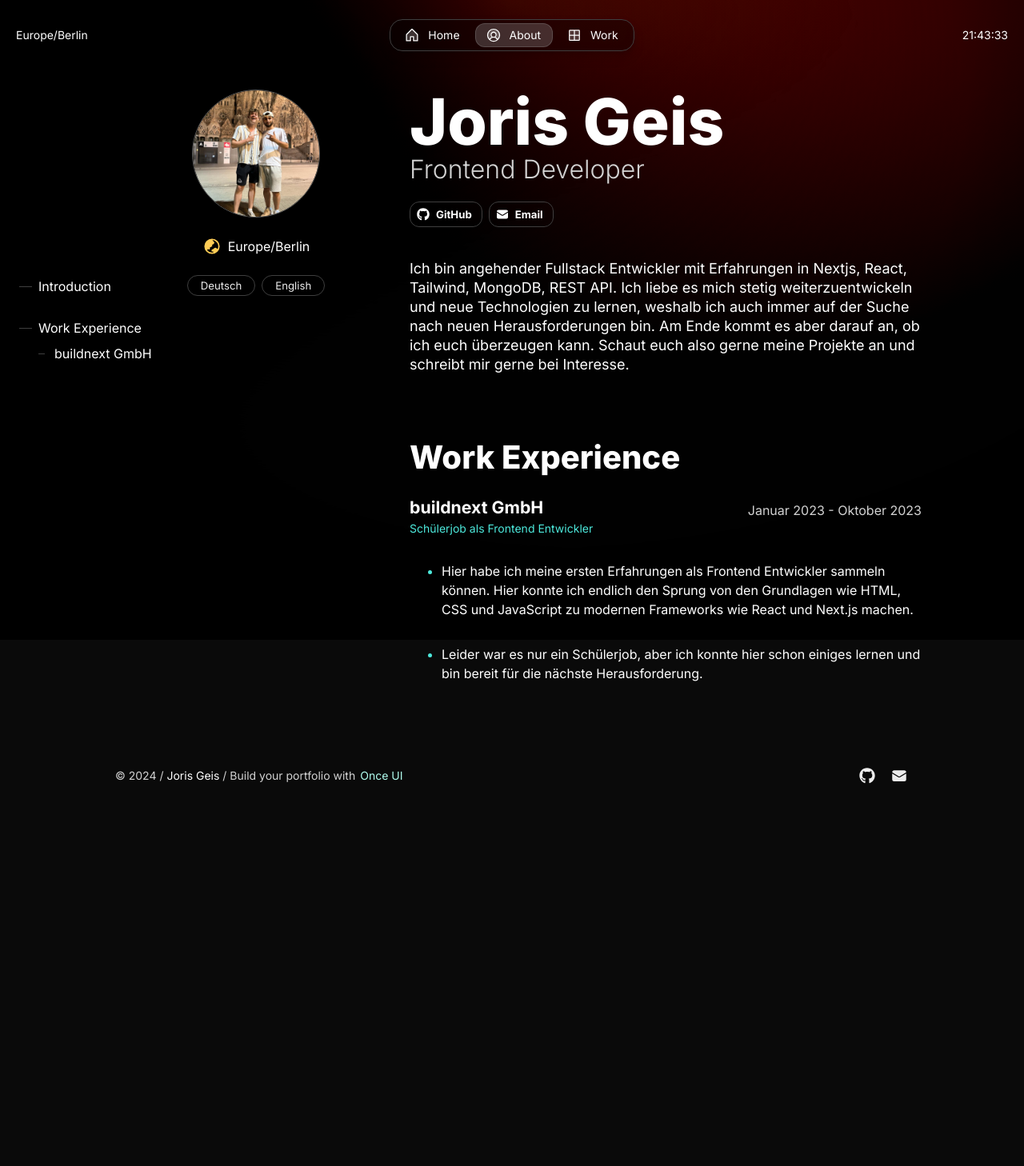
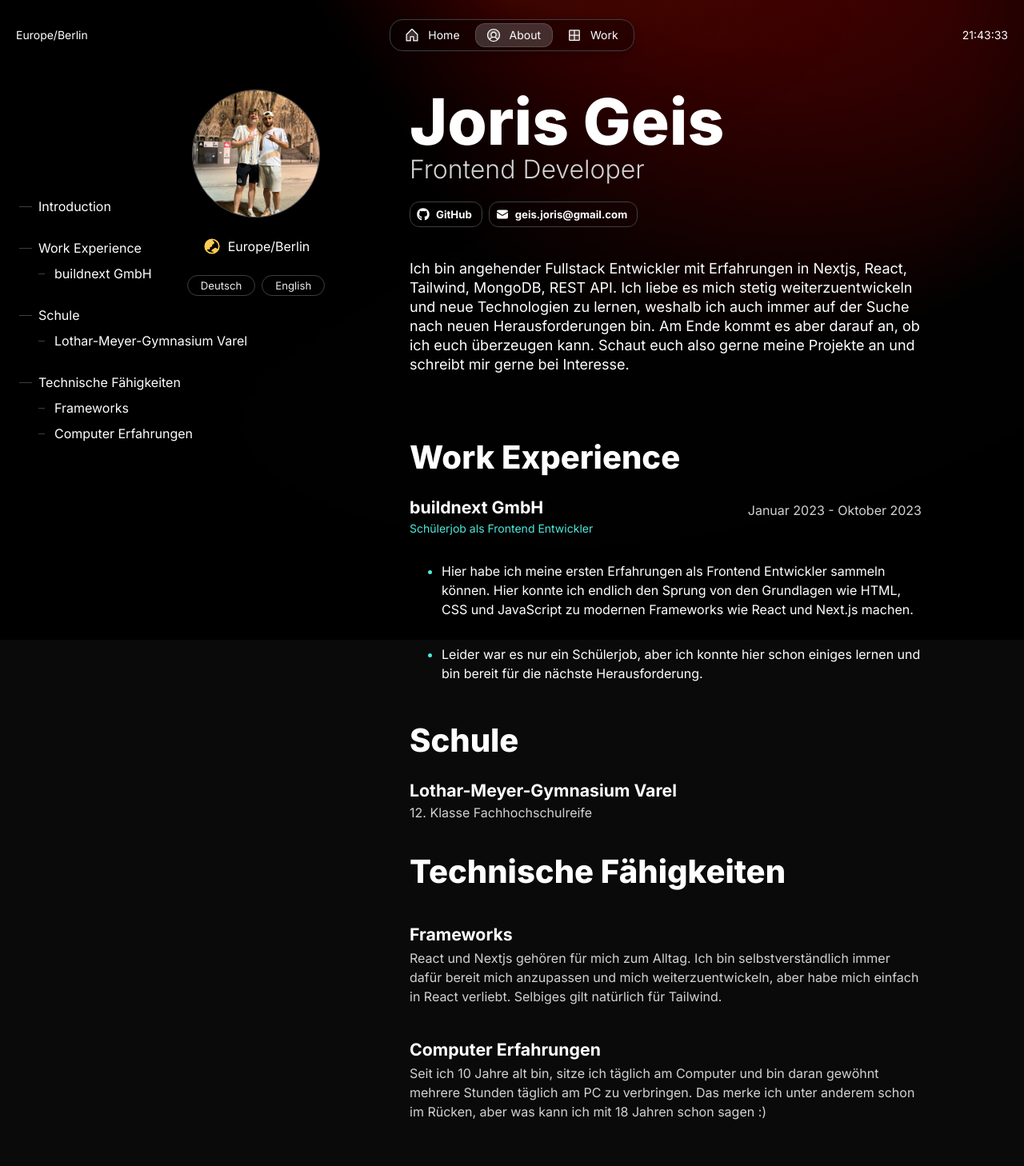
Before and after one commit to ventoXCode/portfolio, a Next.js app: page /en/about in a window 1280 px wide. Shown: the top 1458 px of the page at 80% size. Before the commit the page ends 998 px from the top, so only its background shows below. Built offline with nearby package versions, Linux system fonts and the light colour scheme.

Commit message:
Update about section

```diff
--- a/src/app/resources/content.js
+++ b/src/app/resources/content.js
@@ -37,9 +37,9 @@ const social = [
     link: "",
   },
   {
-    name: "Email",
+    name: "geis.joris@gmail.com",
     icon: "email",
-    link: "geis.joris@gmail.com",
+    link: "/about",
   },
 ];
 
@@ -113,7 +113,7 @@ const about = {
     ],
   },
   studies: {
-    display: false, // set to false to hide this section
+    display: true, // set to false to hide this section
     title: "Schule",
     institutions: [
       {
@@ -123,15 +123,17 @@ const about = {
     ],
   },
   technical: {
-    display: false, // set to false to hide this section
+    display: true, // set to false to hide this section
     title: "Technische Fähigkeiten",
     skills: [
       {
-        title: "Microsoft Office",
+        title: "Frameworks",
         description: (
           <>
-            Durch Kurse, unteranderem aus der Schule kann ich mit jeglichen
-            Office Programmen umgehen und diese bedienen.
+            React und Nextjs gehören für mich zum Alltag. Ich bin
+            selbstverständlich immer dafür bereit mich anzupassen und mich
+            weiterzuentwickeln, aber habe mich einfach in React verliebt.
+            Selbiges gilt natürlich für Tailwind.
           </>
         ),
         images: [],
@@ -141,7 +143,9 @@ const about = {
         description: (
           <>
             Seit ich 10 Jahre alt bin, sitze ich täglich am Computer und bin
-            daran gewöhnt mehrere Stunden täglich am PC zu verbringen.
+            daran gewöhnt mehrere Stunden täglich am PC zu verbringen. Das merke
+            ich unter anderem schon im Rücken, aber was kann ich mit 18 Jahren
+            schon sagen :)
           </>
         ),
         images: [],
```
